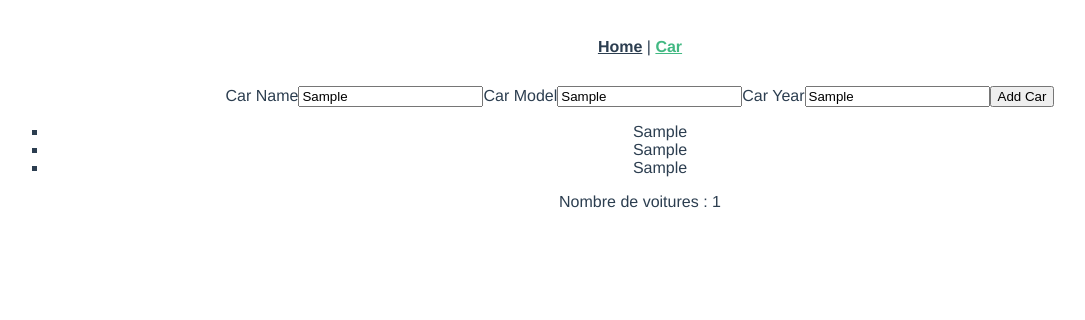
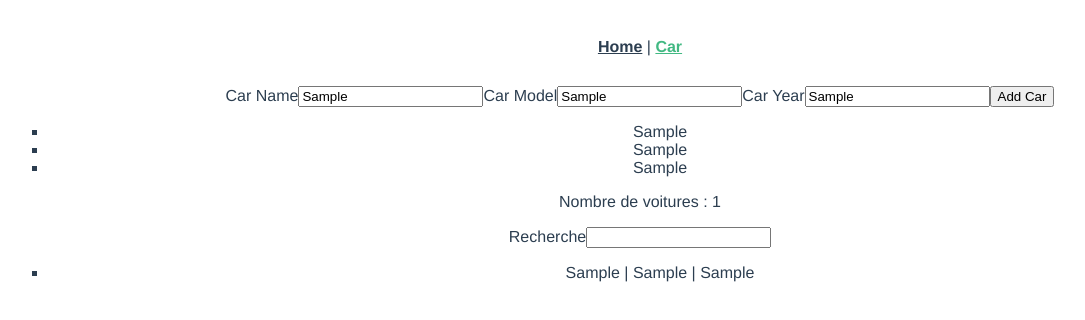
Before and after one commit to karimaBZ/getting_start_vues_js, a Vue app: page /#/car in a window 1280 px wide. Both pictures are taken after typing "Sample", "Sample", "Sample" into the empty fields and a click on the button "Add Car". Shown: the top 320 px of the page, without its empty margins (0-1085 px from the left). Built offline with nearby package versions, Linux system fonts and the light colour scheme.

Commit message:
add search car

```diff
--- a/src/views/Car.vue
+++ b/src/views/Car.vue
@@ -1,18 +1,22 @@
 <template>
   <div>
-    <CarForm  @clicked="addCar"/>
+    <CarForm @clicked="addCar" />
     <ul v-for="car in cars" :key="car.name">
       <li>{{car.name}}</li>
       <li>{{car.model}}</li>
       <li>{{car.year}}</li>
     </ul>
-
     <p>Nombre de voitures : {{counter}}</p>
+    <label>Recherche</label>
+    <input type="text" v-model="findCar" />
+    <ul>
+      <li :key="car.name" v-for="car in filtredCar">{{car.name}} | {{car.model}} | {{car.year}}</li>
+    </ul>
   </div>
 </template>
 
 <script>
-import CarForm from '@/components/Car.vue'
+import CarForm from "@/components/Car.vue";
 export default {
   name: "car",
   components: {
@@ -20,17 +24,24 @@ export default {
   },
   data() {
     return {
-      cars: []
+      cars: [],
+      findCar: ""
     };
   },
   methods: {
-    addCar (value) {
+    addCar(value) {
       this.cars.push(value);
     }
   },
   computed: {
     counter() {
       return this.cars.length;
+    },
+    filtredCar() {
+      var filtering = new RegExp(this.findCar, "i");
+      return this.cars.filter(function(el) {
+        return String(el).match(filtering);
+      });
     }
   }
 };
@@ -38,6 +49,6 @@ export default {
 <!-- Add "scoped" attribute to limit CSS to this component only -->
 <style scoped>
 ul {
-list-style-type: square;
+  list-style-type: square;
 }
 </style>
```
